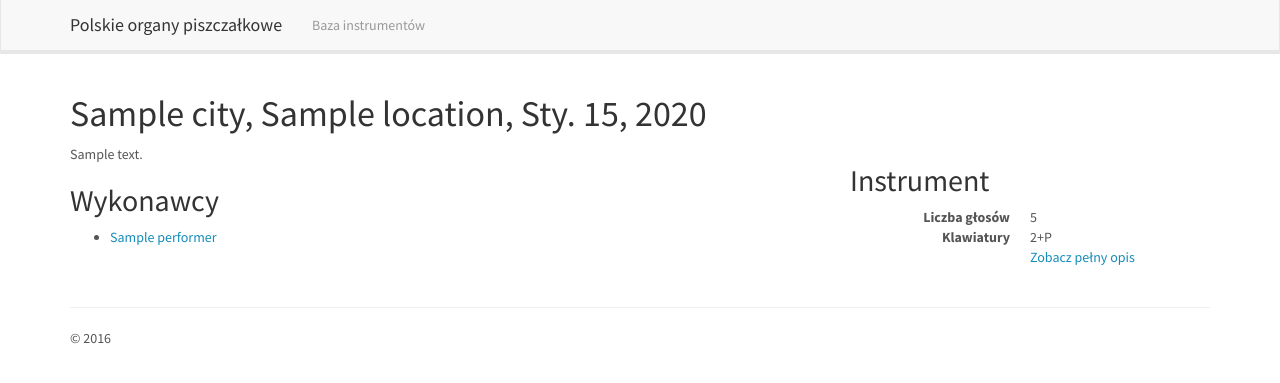
After one commit to pawel-szajna/organ, a Django app: page /concert/1 in a window 1280 px wide. The commit adds this page. Shown: the top 383 px of the page. Run offline with Django 3.2, Linux system fonts and the light colour scheme; tables that the repository leaves empty hold one stand-in row (values such as "Sample post"); some libraries are stand-ins or nearby versions.

Commit message:
concert page

```diff
--- a/organdb/models.py
+++ b/organdb/models.py
@@ -148,6 +148,9 @@ class Concert(models.Model):
     description = models.TextField()
     instrument = models.ForeignKey(Instrument)
 
+    def __str__(self):
+        return 'Concert: {}, {}, {}'.format(self.instrument.location.city.name, self.instrument.location.name, self.date)
+
 
 class Photo(models.Model):
     file = models.ImageField()
--- a/organdb/urls.py
+++ b/organdb/urls.py
@@ -7,4 +7,5 @@ urlpatterns = [
     url(r'^instrument/(?P<instrument_id>[0-9]+)', views.instrument, name='view-instrument'),
     url(r'^stop/(?P<stop_type_id>[0-9]+)', views.stop_type, name='view-stop-type'),
     url(r'^performer/(?P<performer_id>[0-9]+)', views.performer, name='view-performer'),
+    url(r'^concert/(?P<concert_id>[0-9]+)', views.concert, name='view-concert'),
 ]
--- a/organdb/views.py
+++ b/organdb/views.py
@@ -21,3 +21,8 @@ def stop_type(request, stop_type_id):
 def performer(request, performer_id):
     the_performer = get_object_or_404(Performer, pk=performer_id)
     return render(request, 'performer.html', {'performer': the_performer})
+
+
+def concert(request, concert_id):
+    the_concert = get_object_or_404(Concert, pk=concert_id)
+    return render(request, 'concert.html', {'concert': the_concert})
--- /dev/null
+++ b/templates/concert.html
@@ -0,0 +1,36 @@
+{% include "header.html" %}
+
+<title>{{ concert.instrument.location.city.name }}, {{ concert.instrument.location.name }}, {{ concert.date }} &ndash; Koncert &ndash; Polskie organy piszczałkowe</title>
+
+{% include "navigation.html" %}
+
+<h1>{{ concert.instrument.location.city.name }}, {{ concert.instrument.location.name }}, {{ concert.date }}</h1>
+
+<div class="row">
+    <div class="col-md-8">
+        <p>{{ concert.description }}</p>
+
+        <h2>Wykonawcy</h2>
+
+        {% for performance in concert.performance_set.all %}
+            {% if forloop.first %}<ul class="performers">{% endif %}
+            <li><a href="{% url 'view-performer' performance.performer.pk %}">{{ performance.performer.name }}</a></li>
+            {% if forloop.last %}</ul>{% endif %}
+        {% empty %}
+            <p>Brak informacji o wykonawcach podczas tego koncertu.</p>
+        {% endfor %}
+    </div>
+    <div class="col-md-4">
+        <h2>Instrument</h2>
+        <dl class="dl-horizontal">
+            <dt>Liczba głosów</dt>
+            <dd>5</dd>
+            <dt>Klawiatury</dt>
+            <dd>2+P</dd>
+            <dt>&nbsp;</dt>
+            <dd><a href="{% url 'view-instrument' concert.instrument.pk %}">Zobacz pełny opis</a></dd>
+        </dl>
+    </div>
+</div>
+
+{% include "footer.html" %}
--- a/templates/performer.html
+++ b/templates/performer.html
@@ -31,7 +31,7 @@
 <h2>Koncerty</h2>
 {% for performance in performer.performance_set.all %}
     {% if forloop.first %}<ul class="performances">{% endif %}
-    <li>{{ performance.concert.instrument.location.name }}, {{ performance.concert.date }}</li>
+    <li><a href="{% url 'view-concert' performance.concert.pk %}">{{ performance.concert.instrument.location.city.name }}, {{ performance.concert.instrument.location.name }}, {{ performance.concert.date }}</a></li>
     {% if forloop.last %}</ul>{% endif %}
 {% empty %}
     <p>Brak informacji o koncertach tego wykonawcy.</p>
```
Also changed, not shown: templates/footer.html (line endings or trailing spaces), templates/instrument.html (line endings or trailing spaces), templates/navigation.html (line endings or trailing spaces), templates/stop.html (line endings or trailing spaces).
